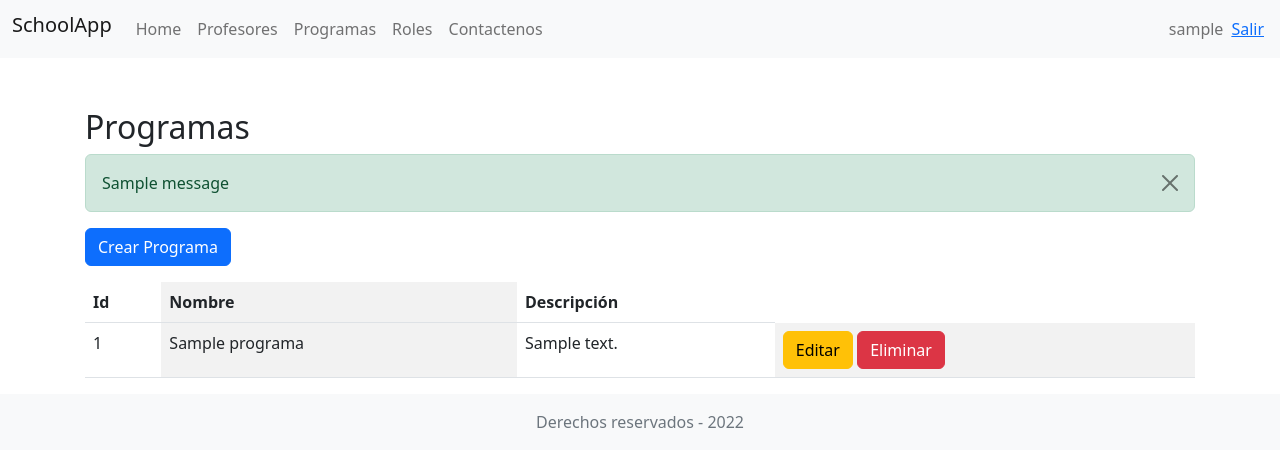
After one commit to jguerrero10/EscuelaAppG34, a Django app: page /listar/programa/ in a window 1280 px wide. The commit adds this page. Shown: the top 467 px of the page. Run offline with Django 4.2, Linux system fonts and the light colour scheme; a user stored in the database is signed in; tables that the repository leaves empty hold one stand-in row (values such as "Sample post"); one stand-in notice (Sample message) is shown.

Commit message:
Formulario Programa

```diff
--- a/escuelaapp/templates/layout/base.html
+++ b/escuelaapp/templates/layout/base.html
@@ -21,6 +21,9 @@
                         </li>
                         <li class="nav-item">
                             <a class="nav-link" href="{% url 'lista-profesor' %}">Profesores</a>
+                        </li>
+                        <li class="nav-item">
+                            <a class="nav-link" href="{% url 'listar-programa' %}">Programas</a>
                         </li>
                         <li class="nav-item">
                             <a class="nav-link" href="{% url 'listar-rol' %}">Roles</a>
--- /dev/null
+++ b/escuelaapp/templates/programa/listar_programa.html
@@ -0,0 +1,44 @@
+{% extends 'layout/base.html' %}
+
+{% block titulo %}
+    Listar Programas
+{% endblock titulo %}
+
+{% block pagina %}
+    Programas
+{% endblock pagina %}
+
+{% block cuerpo %}
+
+    {% if messages %}
+        {% for message in messages %}
+          <div class="alert {{ message.tags }} alert-dismissible fade show" role="alert">
+            {{ message }}
+          <button type="button" class="btn-close" data-bs-dismiss="alert" aria-label="Close"></button>
+          </div>
+        {% endfor %}
+
+    {% endif %}
+
+    <a href="" class="btn btn-primary mb-3">Crear Programa</a>
+    <div class="table-responsive">
+        <table class="table table-striped-columns">
+            <tr>
+                <th>Id</th>
+                <th>Nombre</th>
+                <th>Descripción</th>
+            </tr>
+            {%  for programa in programas %}
+            <tr>
+                <td>{{programa.id}}</td>
+                <td>{{programa.nombre}}</td>
+                <td>{{ programa.descripcion  }}</td>
+                <td>
+                    <a href="" class="btn btn-warning">Editar</a>
+                    <a href="" class="btn btn-danger">Eliminar</a>
+                </td>
+            </tr>
+            {% endfor %}
+        </table>
+    </div>
+{% endblock cuerpo %}
--- a/escuelaapp/urls.py
+++ b/escuelaapp/urls.py
@@ -12,5 +12,7 @@ urlpatterns = [
     path('crear/profesor/', crear_profesor, name='crear-profesor'),
     path('actualizar/profesor/<int:id>', actualizar_profesor, name='actualizar-profesor'),
     path('eliminar/profesor/<int:id>', eliminar_profesor, name='eliminar-nombre'),
-    path('agregar/permisos', agregar_permisos, name='agregar-permiso')
+    path('agregar/permisos/', agregar_permisos, name='agregar-permiso'),
+    path('listar/programa/', listar_programa, name='listar-programa'),
+    path('crear/programa/', crear_programa, name='crear-programa')
 ]
--- a/escuelaapp/views.py
+++ b/escuelaapp/views.py
@@ -1,7 +1,7 @@
 from django.http import HttpResponse
 from django.shortcuts import render, redirect
 from datetime import datetime
-from .forms import ProfesorForm, GroupsForm, LoginForm
+from .forms import *
 from django.contrib.auth.models import Permission, User, Group
 from .models import *
 from django.contrib.auth import authenticate, login, logout
@@ -135,3 +135,27 @@ def eliminar_profesor(request, id):
     profesor.delete()
     mensaje = f'El Profesor {profesor} fue eliminado correctamente'
     return render(request, 'profesor/mensaje.html', {'mensaje': mensaje})
+
+@login_required(login_url='/login/')
+def listar_programa(request):
+    programas = Programa.objects.all() # select * from escuelapp_programa
+    return render(request, 'programa/listar_programa.html', {'programas': programas})
+
+@login_required(login_url='/login/')
+def crear_programa(request):
+    if request.method == 'POST':
+        form = ProgramaForm(request.POST)
+        if form.is_valid():
+            form.save()
+            messages.success(request, "Los datos del programa fueron almacenados correctamente")
+        else:
+            print(form.cleaned_data['nombre'])
+            messages.error(request, "Verifique los datos e intente nuevamente")
+        return redirect(reverse('listar-programa'))
+    else:
+        form = ProgramaForm()
+        contexto = {
+            'form': form,
+            'accion': 'Crear'
+            }
+        return render(request, 'programa/crear_programa.html', contexto)
```
Also changed, not shown: escuela/settings.py (+10 -0 lines), escuelaapp/forms.py (+15 -0 lines), escuelaapp/templates/programa/crear_programa.html (added, +21 -0 lines).
